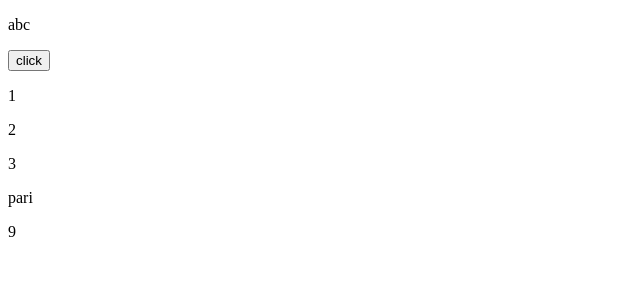
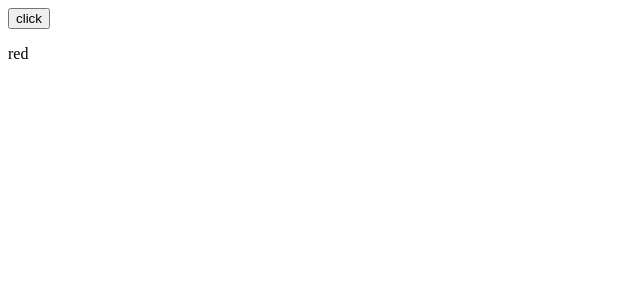
Before and after one commit to Nandini-Ninave/react_day_2, a React (Vite) app: page / in a window 1280 px wide. Shown: the top 300 px of the page, without its empty margins (0-640 px from the left). Built offline with nearby package versions, Linux system fonts and the light colour scheme.

Commit message:
Added event handler for onDoubleClick

```diff
--- a/src/App.tsx
+++ b/src/App.tsx
@@ -1,6 +1,6 @@
 // import A from "./A"
 
-import { useState } from "react"
+import { useState, type FormEvent } from "react"
 
 // function App(){
 //   // const x:string[] =  ["hello", "world"]
@@ -33,21 +33,44 @@ import { useState } from "react"
 // }
 // export default App
 
+// function App(){
+//   const [username, setuname] = useState<string>("")
+//   // const [field, setfield] = useState<string>("")
+//   // const [arr, setArr] = useState([1,2,3])
+//   // const [obj, setObj] = useState({name:"pari", age:9})
+//   const fun = (event:React.ChangeEvent<HTMLInputElement>)=>{
+//     setuname(event.target.value)
+//     console.log(username)
+//   }
+//   return(
+//     <div>
+//       <input type="text" placeholder="Enter name" value={username} onChange={fun}/>
+//       {/* <button onClick={()=>{handleSubmit}}>submit</button> */}
+//       {/* <button onClick={()=>setuname("xyz")}>click</button> */}
+//       <p>{username}</p>
+//       {/* {arr.map((element)=>{
+//         return(
+//           <p>{element}</p>
+//         )
+//       })} */}
+//       {/* <p>{obj.name}</p>
+//        <p>{obj.age}</p> */}
+//     </div>
+//   )
+// }
+// export default App
+
+
+//event handling
 function App(){
-  const [username, setuname] = useState("abc")
-  const [arr, setArr] = useState([1,2,3])
-  const [obj, setObj] = useState({name:"pari", age:9})
+  const[color, setColor] = useState("red")
+  const funClicked=()=>{
+    setColor("blue")
+  }
   return(
     <div>
-      <p>{username}</p>
-      <button onClick={()=>setuname("xyz")}>click</button>
-      {arr.map((element)=>{
-        return(
-          <p>{element}</p>
-        )
-      })}
-      <p>{obj.name}</p>
-       <p>{obj.age}</p>
+      <button onDoubleClick={funClicked}>click</button>
+      <p>{color}</p>
     </div>
   )
 }
```
